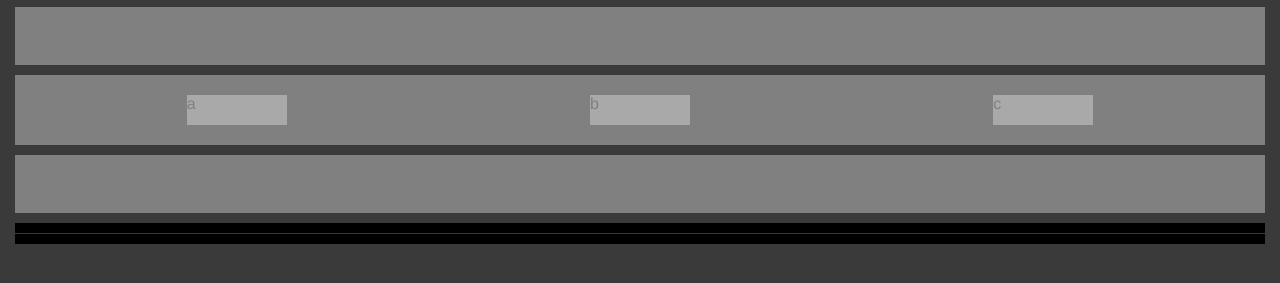
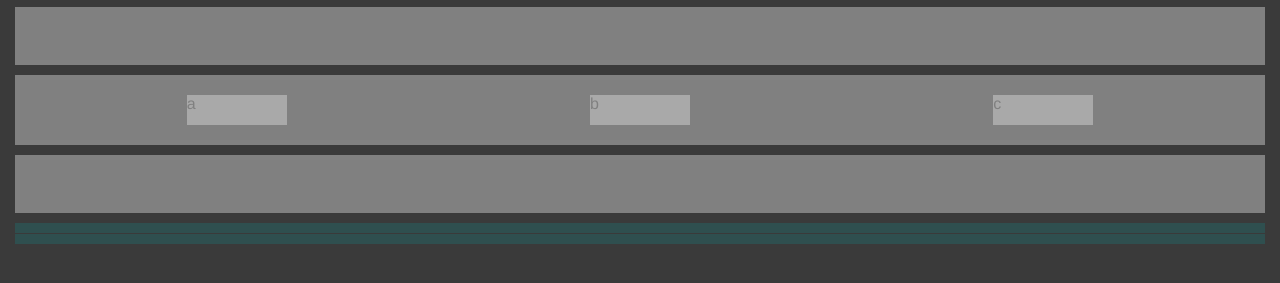
Before and after one commit to TimSolfronk/timsolfronk.github.io, a plain HTML site: page index.html in a window 1280 px wide. Shown: the part 169-452 px from the top of the page. Drawn offline with Linux system fonts and the light colour scheme.

Commit message:
TestChange

```diff
--- a/index.html
+++ b/index.html
@@ -48,7 +48,7 @@
         }
 
        footer {
-            background: black;
+            background: darkslategray;
             padding: 5px;
             margin: 1px 15px;
         }
```
